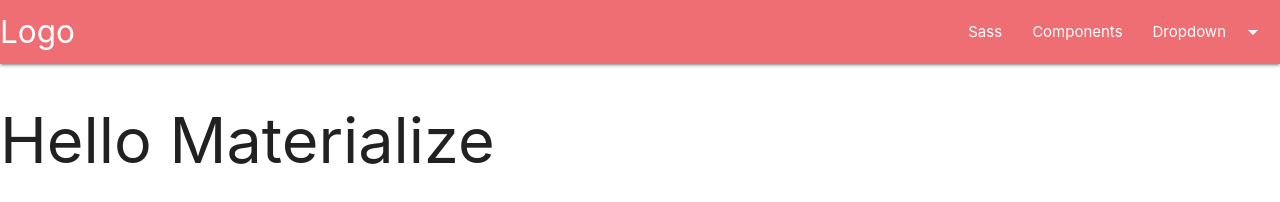
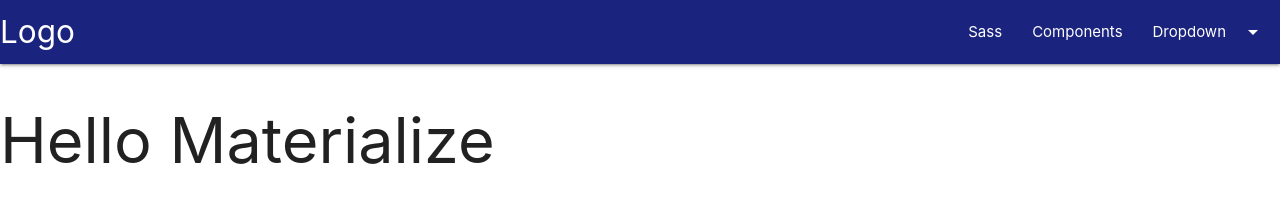
Before and after one commit to S-H-GAMELINKS/matelializelp, a plain HTML site: page index.html in a window 1280 px wide. Drawn offline with nearby package versions, Linux system fonts and the light colour scheme.

Commit message:
using indigo color

```diff
--- a/index.html
+++ b/index.html
@@ -20,7 +20,7 @@
             <li class="divider"></li>
             <li><a href="#!">three</a></li>
         </ul>
-        <nav>
+        <nav class="indigo darken-4">
             <div class="nav-wrapper">
                 <a href="#!" class="brand-logo">Logo</a>
                 <ul class="right hide-on-med-and-down">
```
